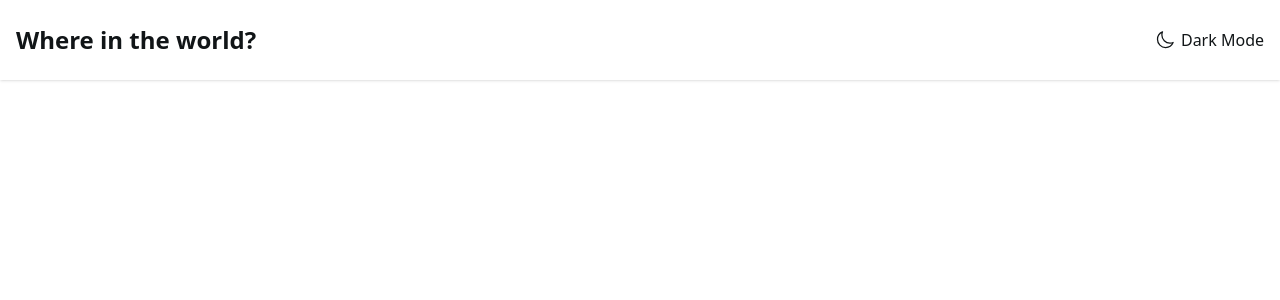
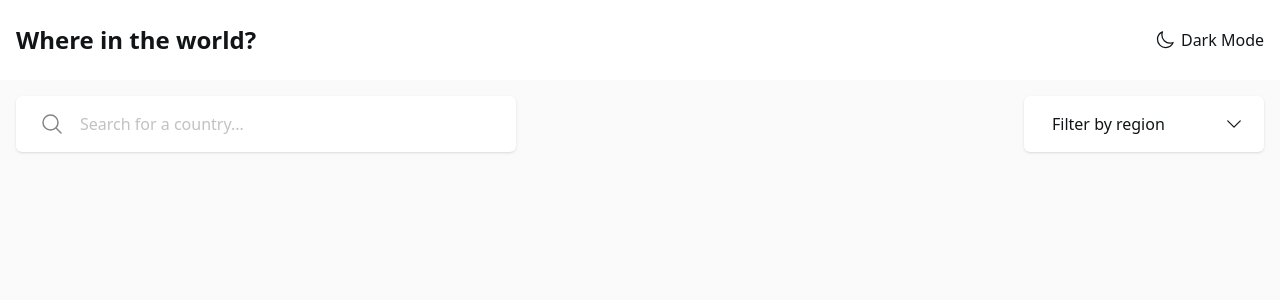
Before and after one commit to khalidesskali/where_in_the_world, a React (Vite) app: page / in a window 1280 px wide. Shown: the top 300 px of the page. Built offline with nearby package versions, Linux system fonts and the light colour scheme.

Commit message:
complete search and filter UI

```diff
--- a/src/App.jsx
+++ b/src/App.jsx
@@ -1,10 +1,14 @@
 import React from "react";
 import Header from "./components/Header";
+import Inputs from "./components/Inputs";
 
 const App = () => {
   return (
     <div className="text-very-dark-blue dark:text-white dark:bg-very-darkmode-blue">
       <Header />
+      <main className="p-4 h-100 bg-very-light-gray dark:bg-very-dark-blue">
+        <Inputs />
+      </main>
     </div>
   );
 };
--- /dev/null
+++ b/src/components/Continents.jsx
@@ -0,0 +1,32 @@
+import React, { useState } from "react";
+
+const Continents = ({ setContinent, setShowOptions }) => {
+  const [options, setOptions] = useState([
+    "Africa",
+    "America",
+    "Asia",
+    "Europe",
+    "Ocenia",
+  ]);
+
+  return (
+    <div className="absolute bg-white shadow-sm rounded-md w-60 mt-1 p-4 pl-7">
+      {options.map((option, index) => {
+        return (
+          <div
+            className="cursor-pointer w-fit"
+            key={index}
+            onClick={() => {
+              setContinent(option);
+              setShowOptions(false);
+            }}
+          >
+            {option}
+          </div>
+        );
+      })}
+    </div>
+  );
+};
+
+export default Continents;
--- /dev/null
+++ b/src/components/Filter.jsx
@@ -0,0 +1,41 @@
+import React, { useState } from "react";
+import Continents from "./Continents";
+
+const Filter = () => {
+  const [continent, setContinent] = useState("Filter by region");
+  const [showOptions, setShowOptions] = useState(false);
+
+  return (
+    <div className="relative">
+      <button
+        className="flex items-center justify-between w-60 py-4 pr-5 pl-7 bg-white shadow-sm rounded-md
+        cursor-pointer"
+        onClick={() => setShowOptions(!showOptions)}
+      >
+        <span>{continent}</span>
+        <svg
+          xmlns="http://www.w3.org/2000/svg"
+          fill="none"
+          viewBox="0 0 24 24"
+          strokeWidth={1.5}
+          stroke="currentColor"
+          className="size-5"
+        >
+          <path
+            strokeLinecap="round"
+            strokeLinejoin="round"
+            d="m19.5 8.25-7.5 7.5-7.5-7.5"
+          />
+        </svg>
+      </button>
+      {showOptions && (
+        <Continents
+          setContinent={setContinent}
+          setShowOptions={setShowOptions}
+        />
+      )}
+    </div>
+  );
+};
+
+export default Filter;
--- /dev/null
+++ b/src/components/Inputs.jsx
@@ -0,0 +1,14 @@
+import React from "react";
+import Search from "./Search";
+import Filter from "./Filter";
+
+const Inputs = () => {
+  return (
+    <div className="container mx-auto flex flex-col justify-between lg:flex-row gap-10 lg:gap-0">
+      <Search />
+      <Filter />
+    </div>
+  );
+};
+
+export default Inputs;
--- /dev/null
+++ b/src/components/Search.jsx
@@ -0,0 +1,29 @@
+import React from "react";
+
+const Search = () => {
+  return (
+    <div className="relative text-dark-gray">
+      <svg
+        xmlns="http://www.w3.org/2000/svg"
+        fill="none"
+        viewBox="0 0 24 24"
+        strokeWidth={1.5}
+        stroke="currentColor"
+        className="size-6 absolute top-1/2 left-6 -translate-y-1/2"
+      >
+        <path
+          strokeLinecap="round"
+          strokeLinejoin="round"
+          d="m21 21-5.197-5.197m0 0A7.5 7.5 0 1 0 5.196 5.196a7.5 7.5 0 0 0 10.607 10.607Z"
+        />
+      </svg>
+      <input
+        type="text"
+        placeholder="Search for a country..."
+        className="py-4 pl-16 focus:outline-none bg-white rounded-md w-full shadow-sm lg:w-[500px]"
+      />
+    </div>
+  );
+};
+
+export default Search;
```
